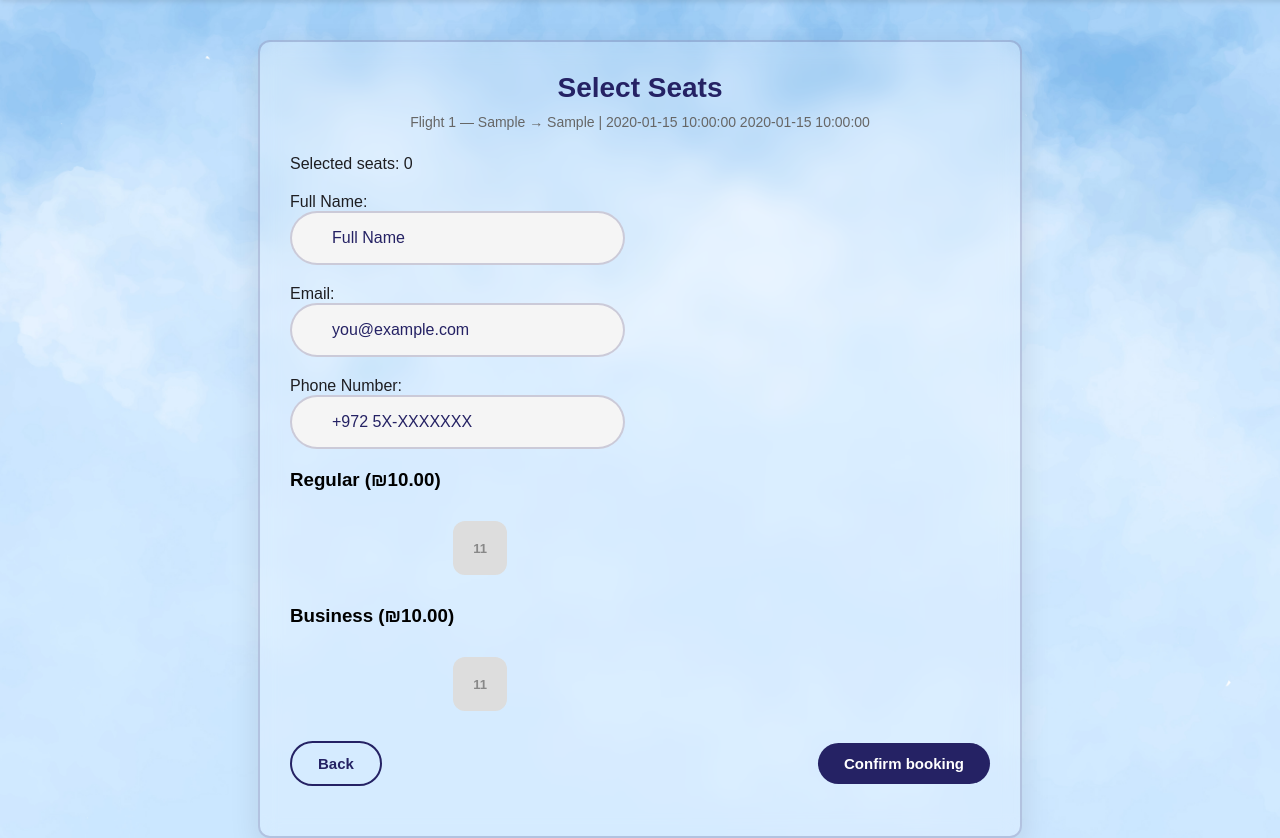
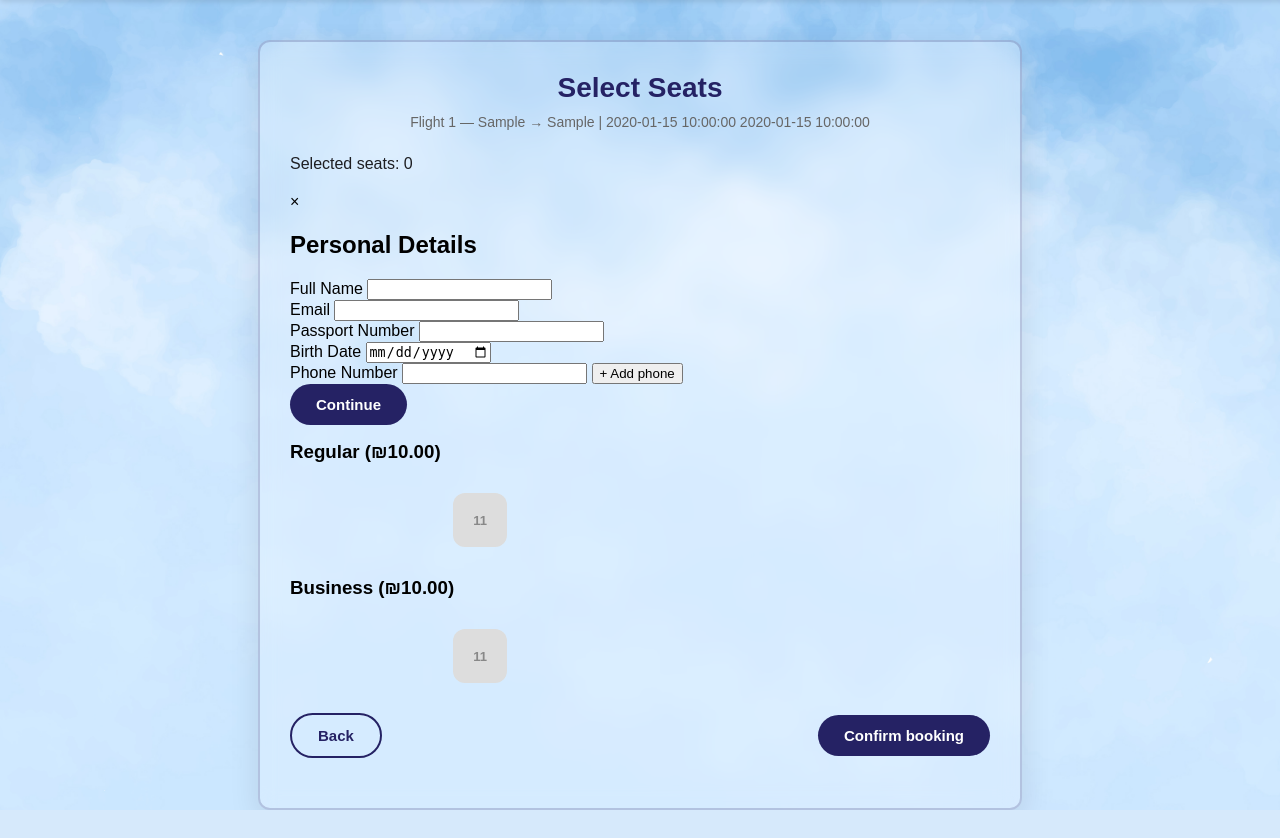
Before and after one commit to Ellibrinker/FlyTAU, a Flask app: template templates/select_seats.html in a window 1280 px wide. Shown: the part 60-898 px from the top of the page. After the commit the page ends 870 px from the top, so only its background shows below. Run offline with Flask 3, Linux system fonts and the light colour scheme; the template is opened without the code that fills it: most values are stand-ins (such as "Sample title", 1, 10 or a date in 2020); some libraries are stand-ins or nearby versions.

Commit message:
Update select_seats.html

```diff
--- a/templates/select_seats.html
+++ b/templates/select_seats.html
@@ -4,6 +4,7 @@
   <meta charset="UTF-8" />
   <title>Select Seats</title>
   <link rel="stylesheet" href="/static/select_seats.css">
+  <link href="https://cdn.jsdelivr.net/npm/remixicon@4.7.0/fonts/remixicon.css" rel="stylesheet"/>
 </head>
 
 <body>
@@ -33,27 +34,47 @@
         </div>
 
       {% if not session.get('user_email') %}
-        <div class="row">
-          <div class="input-box">
-            <span class="small">Full Name:</span><br>
-            <input type="text" name="guest_full_name" placeholder="Full Name" required>
-          </div>
+      <div id="personalModal" class="modal">
+        <div class="modal-content">
+          <span class="close-btn">&times;</span>
+          <h2>Personal Details</h2>
+
+          <form id="personalForm">
+            <div class="modal-row">
+              <label>Full Name</label>
+              <input type="text" name="guest_full_name" required>
+            </div>
+
+            <div class="modal-row">
+              <label>Email</label>
+              <input type="email" name="guest_email" required>
+            </div>
+
+            <div class="modal-row">
+              <label>Passport Number</label>
+              <input type="text" name="guest_passport" required>
+            </div>
+
+            <div class="modal-row">
+              <label>Birth Date</label>
+              <input type="date" name="guest_birthdate" required>
+            </div>
+
+            <div class="modal-row phone-row">
+              <label>Phone Number</label>
+              <input type="tel" name="guest_phone[]" required>
+              <button type="button" class="add-phone">+ Add phone</button>
+            </div>
+
+            <div id="extraPhones"></div>
+
+            <button type="submit" class="btn">Continue</button>
+          </form>
         </div>
+      </div>
+      {% endif %}
 
-        <div class="row">
-          <div class="input-box">
-            <span class="small">Email:</span><br>
-            <input type="email" name="guest_email" placeholder="you@example.com" required>
-          </div>
-        </div>
 
-        <div class="row">
-          <div class="input-box">
-            <span class="small">Phone Number:</span><br>
-            <input type="tel" name="guest_phone" placeholder="+972 5X-XXXXXXX" required>
-          </div>
-        </div>
-      {% endif %}
 
         <!-- Regular -->
         {% if seats_by_class.get('Regular') %}
@@ -143,6 +164,50 @@
         syncHiddenInputs();
       });
     });
+
+      const modal = document.getElementById("personalModal");
+      const closeBtn = document.querySelector(".close-btn");
+      const personalForm = document.getElementById("personalForm");
+      const extraPhones = document.getElementById("extraPhones");
+      const addPhoneBtn = document.querySelector(".add-phone");
+
+      // Open modal automatically for unregistered users
+      {% if not session.get('user_email') %}
+        modal.style.display = "flex";
+      {% endif %}
+
+      closeBtn.onclick = () => modal.style.display = "none";
+      window.onclick = (e) => { if (e.target === modal) modal.style.display = "none"; }
+
+      // Add phone button
+      addPhoneBtn.addEventListener("click", () => {
+        const div = document.createElement("div");
+        div.className = "modal-row";
+        div.innerHTML = `
+          <label>Additional Phone</label>
+          <input type="tel" name="guest_phone[]" required>
+        `;
+        extraPhones.appendChild(div);
+      });
+
+      // On submit -> close modal and transfer data to real form
+      personalForm.addEventListener("submit", (e) => {
+        e.preventDefault();
+
+        // create hidden inputs in the real form
+        const mainForm = document.querySelector("form[action='/select_seats']");
+        const formData = new FormData(personalForm);
+
+        for (let [name, value] of formData.entries()) {
+          const inp = document.createElement("input");
+          inp.type = "hidden";
+          inp.name = name;
+          inp.value = value;
+          mainForm.appendChild(inp);
+        }
+
+        modal.style.display = "none";
+      });
   </script>
 
 </body>
```
